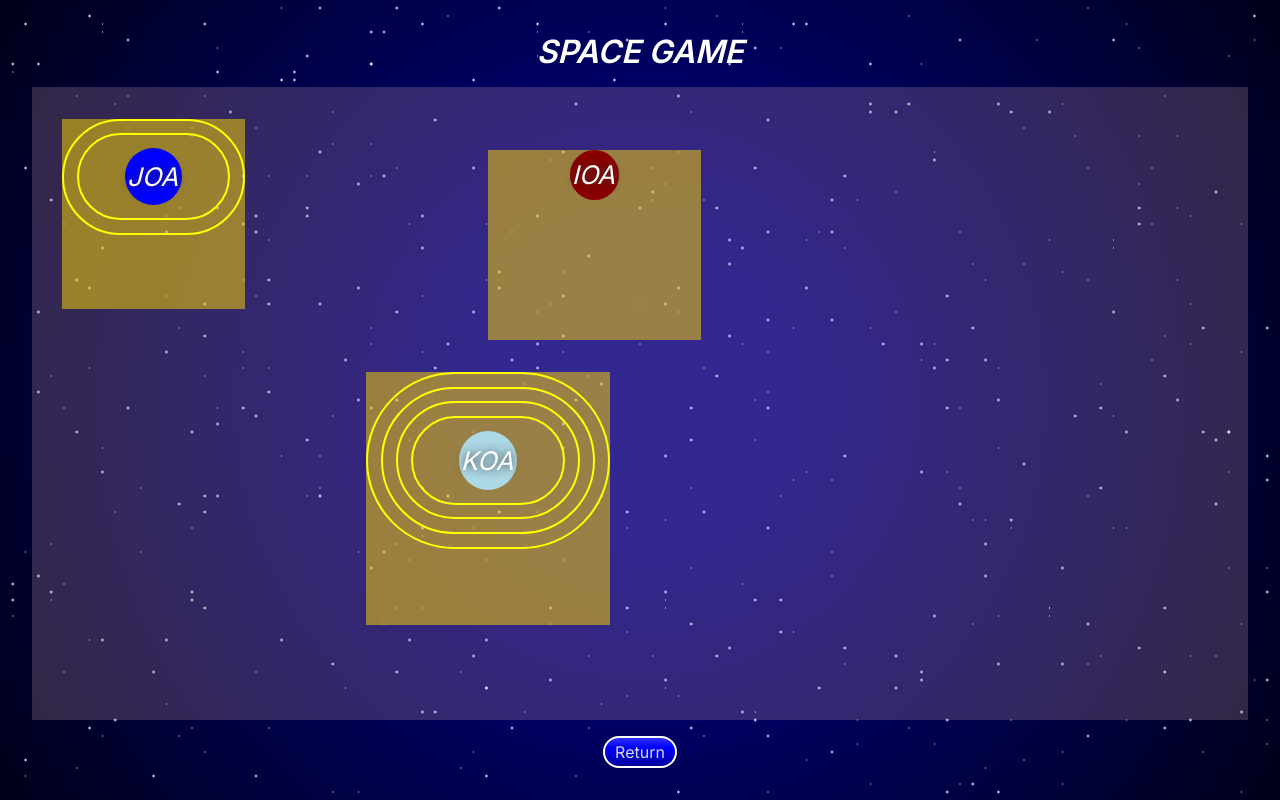
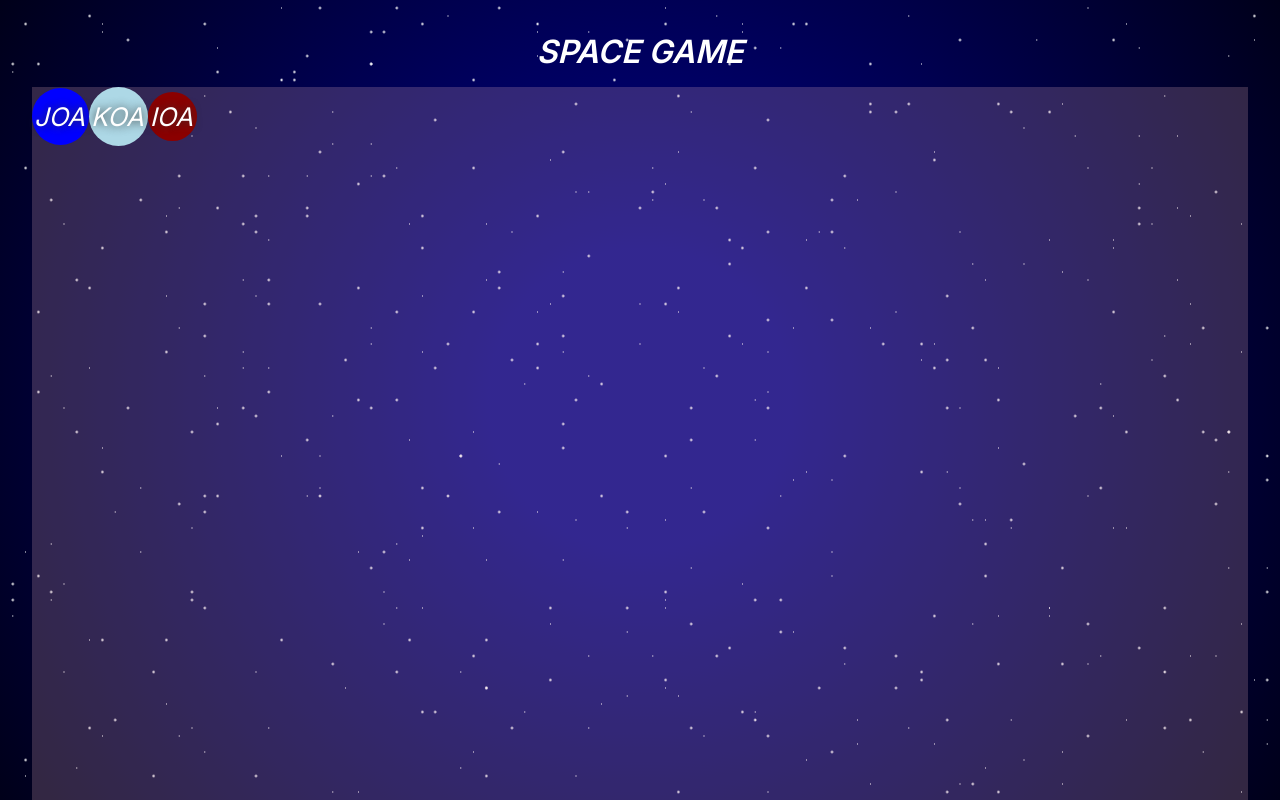
Before and after one commit to franco-ortega/space-game, a Next.js app: page /game in a window 1280 px wide. Built offline with nearby package versions, Linux system fonts and the light colour scheme.

Commit message:
refactor Planet to only render planet - no rings or GRID position

```diff
--- a/app/components/planets/Planet.module.css
+++ b/app/components/planets/Planet.module.css
@@ -1,9 +1,9 @@
 .Planet {
-	background-color: hsl(51, 100%, 50%, 0.5);
+	/* background-color: hsl(51, 100%, 50%, 0.5); */
 }
 
 /* PLANET */
-.PlanetBody {
+.Planet {
 	border-radius: 100rem;
 
 	aspect-ratio: 1 / 1;
@@ -19,7 +19,7 @@
 }
 
 /* PLANET TITLE */
-.PlanetName {
+.Planet > div {
 	border-radius: 0.25rem;
 
 	width: fit-content;
--- a/app/components/planets/Planet.tsx
+++ b/app/components/planets/Planet.tsx
@@ -1,42 +1,85 @@
-import React, { ReactNode, useState } from 'react';
-import { GridLocation } from '@/app/types/types';
-import Ring from '../rings/Ring';
+// import React, { ReactNode } from 'react';
+// import Ring from '../rings/Ring';
 import styles from './Planet.module.css';
 
 type Props = {
 	name: string;
 	color: string;
-	gridLocation: GridLocation;
 	rings: number;
 };
 
-function addRingsToPlanet(planet: React.JSX.Element, amount: number) {
-	let count = 0;
-	let ringedPlanet = planet;
+export default function Planet({ name, color, rings }: Props) {
+	const planetName = name.toUpperCase();
 
-	while (count < amount) {
-		ringedPlanet = <Ring>{ringedPlanet}</Ring>;
-		count++;
-	}
+	// const planetBody = (
+	// 	<div className={styles.PlanetBody} style={{ backgroundColor: color }}>
+	// 		<div className={styles.PlanetName}>{planetName}</div>
+	// 	</div>
+	// );
 
-	return ringedPlanet;
-}
-
-export default function Planet({ name, color, gridLocation, rings }: Props) {
-	const planetName = name.toUpperCase();
-	const { column, row } = gridLocation;
-
-	const planetBody = (
-		<div className={styles.PlanetBody} style={{ backgroundColor: color }}>
-			<div className={styles.PlanetName}>{planetName}</div>
-		</div>
-	);
-
-	const planet = rings ? addRingsToPlanet(planetBody, rings) : planetBody;
+	// const planet = rings ? addRingsToPlanet(planetBody, rings) : planetBody;
 
 	return (
-		<div className={styles.Planet} style={{ gridColumn: column, gridRow: row }}>
-			{planet}
+		// <div className={styles.Planet} style={{ gridColumn: column, gridRow: row }}>
+		// 	{planet}
+		// </div>
+		<div className={styles.Planet} style={{ backgroundColor: color }}>
+			<div>{planetName}</div>
 		</div>
 	);
 }
+
+// function addRingsToPlanet(planet: React.JSX.Element, amount: number) {
+// 	let count = 0;
+// 	let ringedPlanet = planet;
+
+// 	while (count < amount) {
+// 		ringedPlanet = <Ring>{ringedPlanet}</Ring>;
+// 		count++;
+// 	}
+
+// 	return ringedPlanet;
+// }
+
+// import React, { ReactNode, useState } from 'react';
+// import { GridLocation } from '@/app/types/types';
+// import Ring from '../rings/Ring';
+// import styles from './Planet.module.css';
+
+// type Props = {
+// 	name: string;
+// 	color: string;
+// 	gridLocation: GridLocation;
+// 	rings: number;
+// };
+
+// function addRingsToPlanet(planet: React.JSX.Element, amount: number) {
+// 	let count = 0;
+// 	let ringedPlanet = planet;
+
+// 	while (count < amount) {
+// 		ringedPlanet = <Ring>{ringedPlanet}</Ring>;
+// 		count++;
+// 	}
+
+// 	return ringedPlanet;
+// }
+
+// export default function Planet({ name, color, gridLocation, rings }: Props) {
+// 	const planetName = name.toUpperCase();
+// 	const { column, row } = gridLocation;
+
+// 	const planetBody = (
+// 		<div className={styles.PlanetBody} style={{ backgroundColor: color }}>
+// 			<div className={styles.PlanetName}>{planetName}</div>
+// 		</div>
+// 	);
+
+// 	const planet = rings ? addRingsToPlanet(planetBody, rings) : planetBody;
+
+// 	return (
+// 		<div className={styles.Planet} style={{ gridColumn: column, gridRow: row }}>
+// 			{planet}
+// 		</div>
+// 	);
+// }
```
